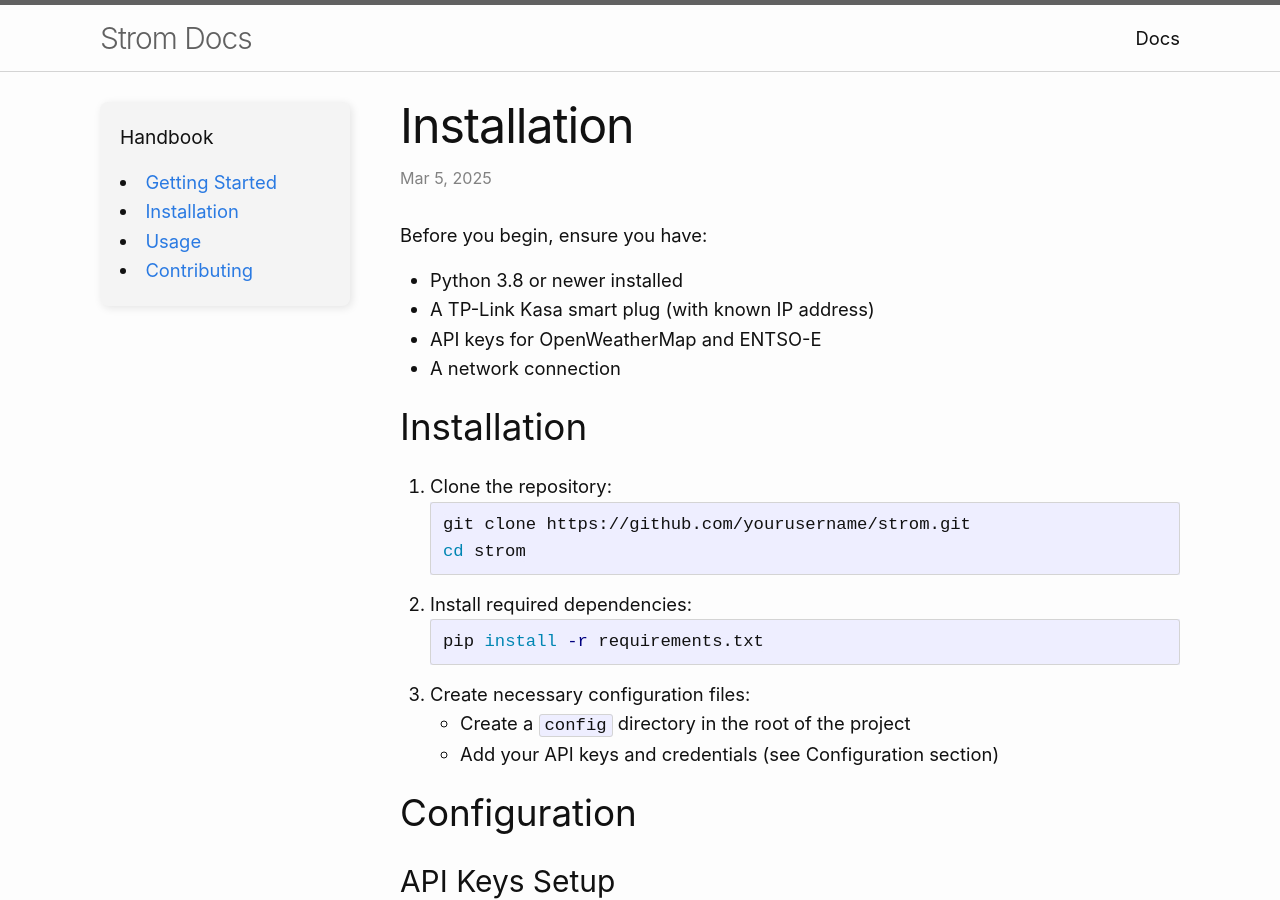
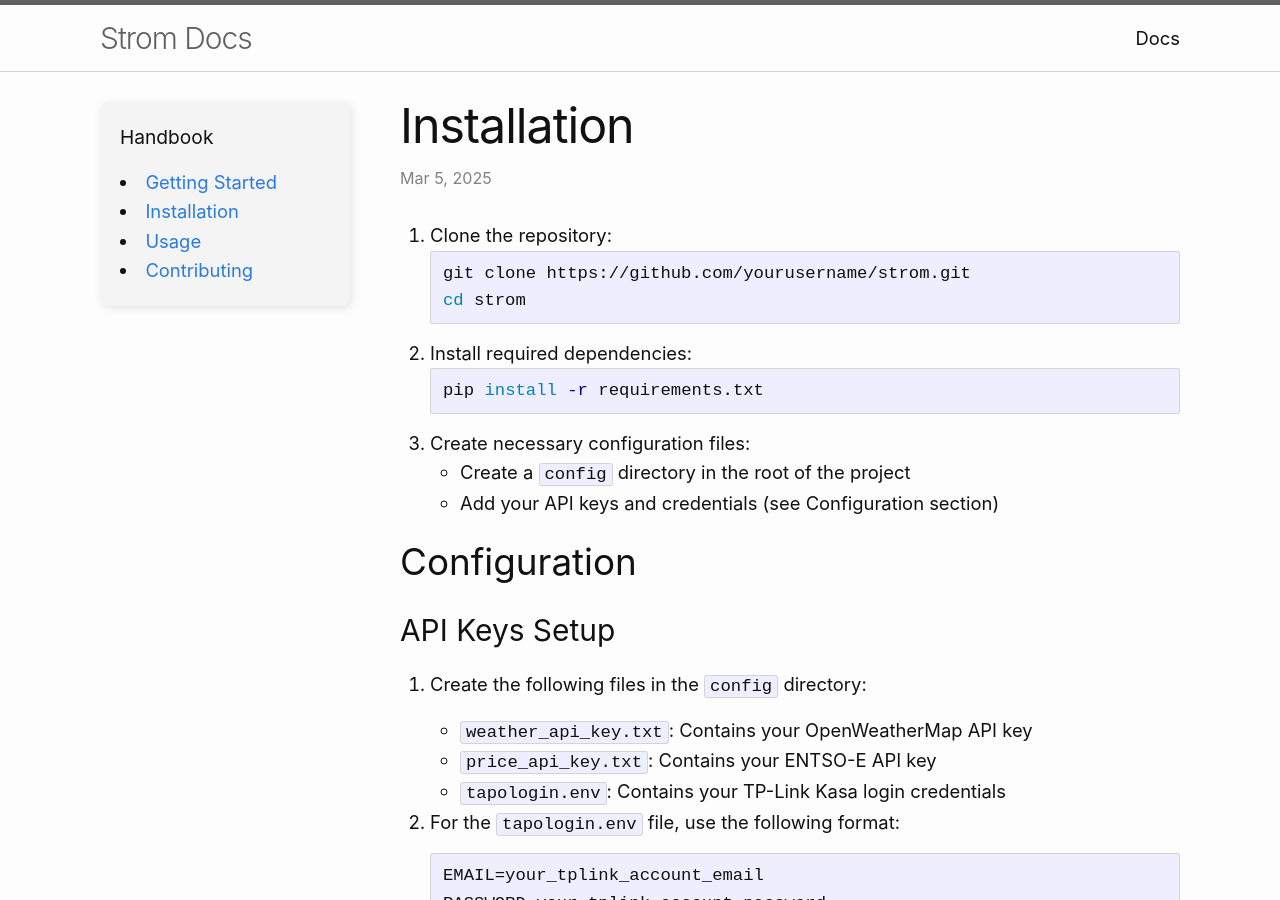
Before and after one commit to janbsc4/strom-docs, a Jekyll site: the page built from _posts/2025-03-05-installation.md, in a window 1280 px wide and 900 px high. Built offline with Jekyll 4.4.1, drawn with Linux system fonts in a browser that asks for light colours.

Commit message:
content change

````diff
--- a/_posts/2025-03-05-installation.md
+++ b/_posts/2025-03-05-installation.md
@@ -4,15 +4,6 @@ title:  "Installation"
 date:   2025-03-05 11:57:47 +0100
 categories: docs
 ---
-Before you begin, ensure you have:
-
-- Python 3.8 or newer installed
-- A TP-Link Kasa smart plug (with known IP address)
-- API keys for OpenWeatherMap and ENTSO-E
-- A network connection
-
-## Installation
-
 1. Clone the repository:
    ```bash
    git clone https://github.com/yourusername/strom.git
````
Also changed, not shown: _posts/2025-03-03-getting-started.md (+7 -0 lines).
